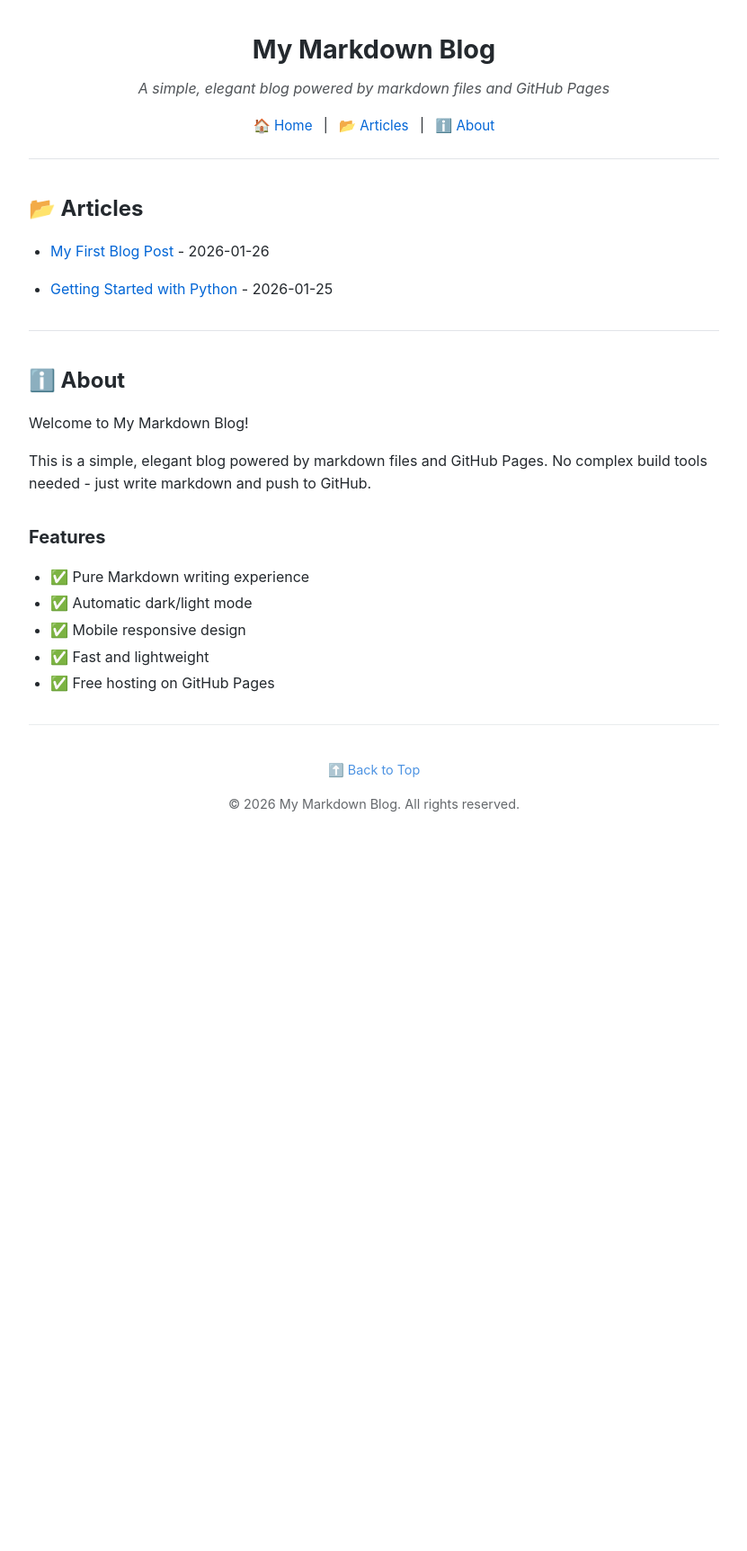
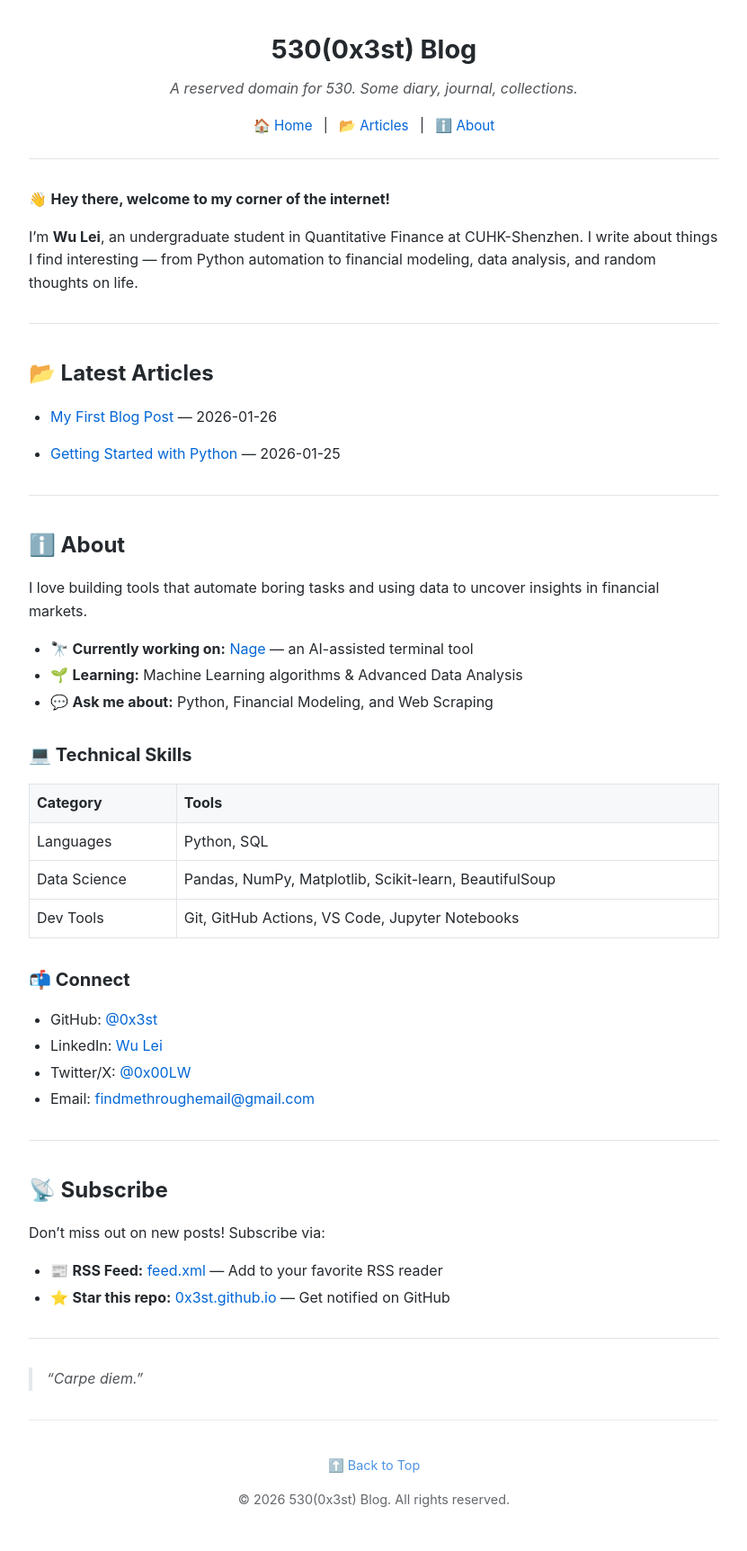
Before and after one commit to 0x3st/0x3st.github.io, a Jekyll site: the page built from index.md, in a window 1280 px wide. Shown: the whole page at 90% size, without its empty margins (224-1055 px from the left). Built offline with Jekyll 4.4.1, drawn with Linux system fonts in a browser that asks for light colours; before the commit the page ends 951 px from its top, so only the background shows below that.

Commit message:
refactor: update site title and description, enhance homepage content, and add RSS feed link

```diff
--- a/_config.yml
+++ b/_config.yml
@@ -1,6 +1,6 @@
 # Site Settings
-title: My Markdown Blog
-description: A simple, elegant blog powered by markdown files and GitHub Pages
+title: 530(0x3st) Blog
+description: A reserved domain for 530. Some diary, journal, collections.
 domain: by530.com
 url: https://by530.com
 
@@ -14,6 +14,12 @@ highlighter: rouge
 # Plugins
 plugins:
   - jekyll-seo-tag
+  - jekyll-feed
+  - jekyll-sitemap
+
+# Feed settings
+feed:
+  path: feed.xml
 
 # Exclude build script files from Jekyll processing
 exclude:
--- a/_layouts/default.html
+++ b/_layouts/default.html
@@ -5,6 +5,9 @@
   <meta name="viewport" content="width=device-width, initial-scale=1.0">
   <title>{{ page.title | default: site.title }}</title>
   <meta name="description" content="{{ page.description | default: site.description }}">
+
+  <!-- RSS Feed -->
+  <link rel="alternate" type="application/rss+xml" title="{{ site.title }}" href="{{ '/feed.xml' | relative_url }}">
 
   <!-- Simple, clean styling -->
   <style>
--- a/index.md
+++ b/index.md
@@ -3,24 +3,52 @@ layout: default
 title: Home
 ---
 
-## 📂 Articles {#articles}
+👋 **Hey there, welcome to my corner of the internet!**
+
+I'm **Wu Lei**, an undergraduate student in Quantitative Finance at CUHK-Shenzhen. I write about things I find interesting — from Python automation to financial modeling, data analysis, and random thoughts on life.
+
+---
+
+## 📂 Latest Articles {#articles}
 
 {% for post in site.posts %}
-- [{{ post.title }}]({{ post.url | relative_url }}) - {{ post.date | date: "%Y-%m-%d" }}
+- [{{ post.title }}]({{ post.url | relative_url }}) — {{ post.date | date: "%Y-%m-%d" }}
 {% endfor %}
 
 ---
 
 ## ℹ️ About {#about}
 
-Welcome to {{ site.title }}!
+I love building tools that automate boring tasks and using data to uncover insights in financial markets.
 
-This is a simple, elegant blog powered by markdown files and GitHub Pages. No complex build tools needed - just write markdown and push to GitHub.
+- 🔭 **Currently working on:** [Nage](https://github.com/0x3st/nage) — an AI-assisted terminal tool
+- 🌱 **Learning:** Machine Learning algorithms & Advanced Data Analysis
+- 💬 **Ask me about:** Python, Financial Modeling, and Web Scraping
 
-### Features
+### 💻 Technical Skills
 
-- ✅ Pure Markdown writing experience
-- ✅ Automatic dark/light mode
-- ✅ Mobile responsive design
-- ✅ Fast and lightweight
-- ✅ Free hosting on GitHub Pages
+| Category | Tools |
+|----------|-------|
+| Languages | Python, SQL |
+| Data Science | Pandas, NumPy, Matplotlib, Scikit-learn, BeautifulSoup |
+| Dev Tools | Git, GitHub Actions, VS Code, Jupyter Notebooks |
+
+### 📬 Connect
+
+- GitHub: [@0x3st](https://github.com/0x3st)
+- LinkedIn: [Wu Lei](https://www.linkedin.com/in/%E7%A3%8A-%E5%90%B4-9a6b41353/)
+- Twitter/X: [@0x00LW](https://twitter.com/0x00LW)
+- Email: [findmethroughemail@gmail.com](mailto:findmethroughemail@gmail.com)
+
+---
+
+## 📡 Subscribe {#subscribe}
+
+Don't miss out on new posts! Subscribe via:
+
+- 📰 **RSS Feed:** [feed.xml]({{ '/feed.xml' | relative_url }}) — Add to your favorite RSS reader
+- ⭐ **Star this repo:** [0x3st.github.io](https://github.com/0x3st/0x3st.github.io) — Get notified on GitHub
+
+---
+
+> *"Carpe diem."*
```
